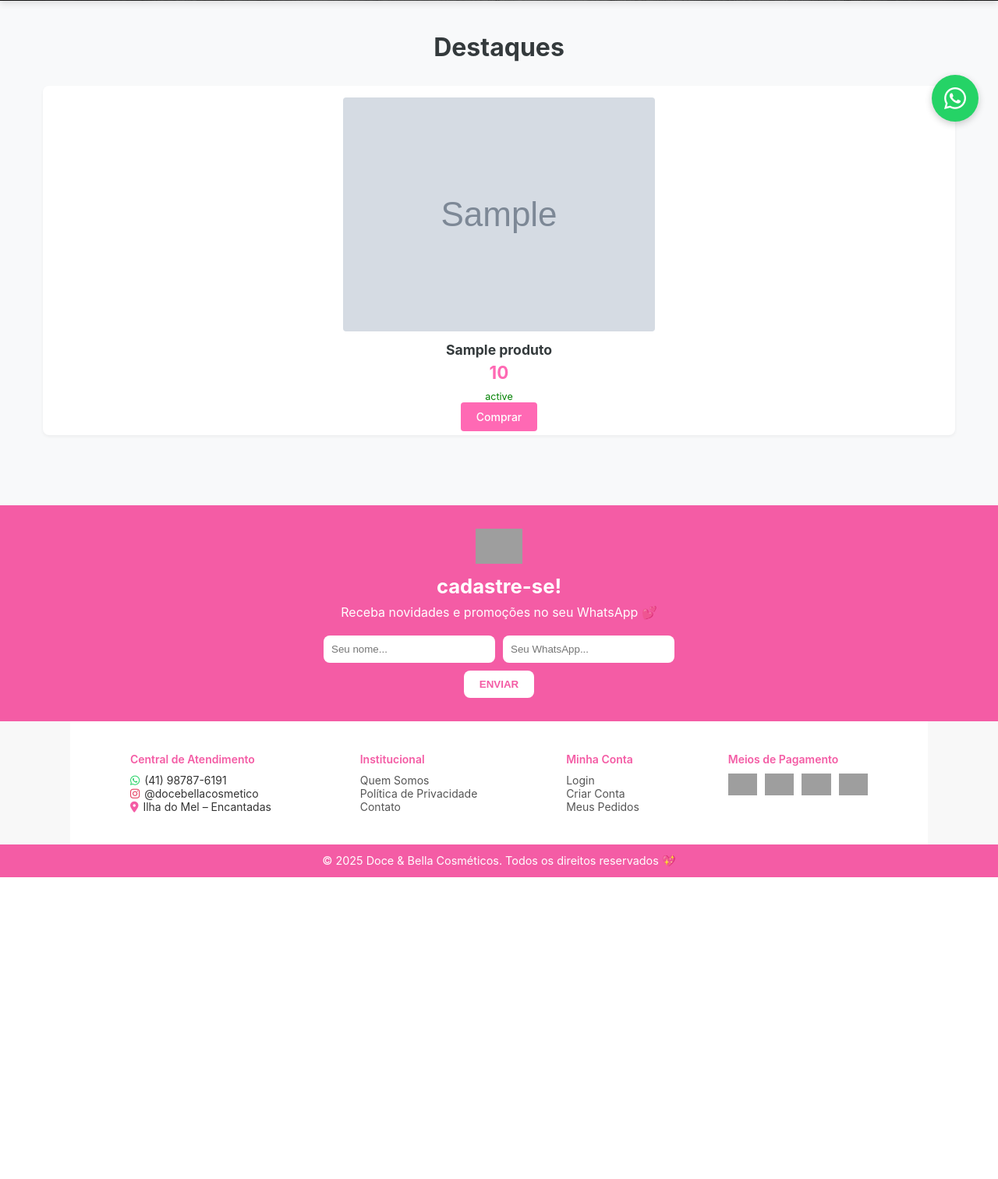
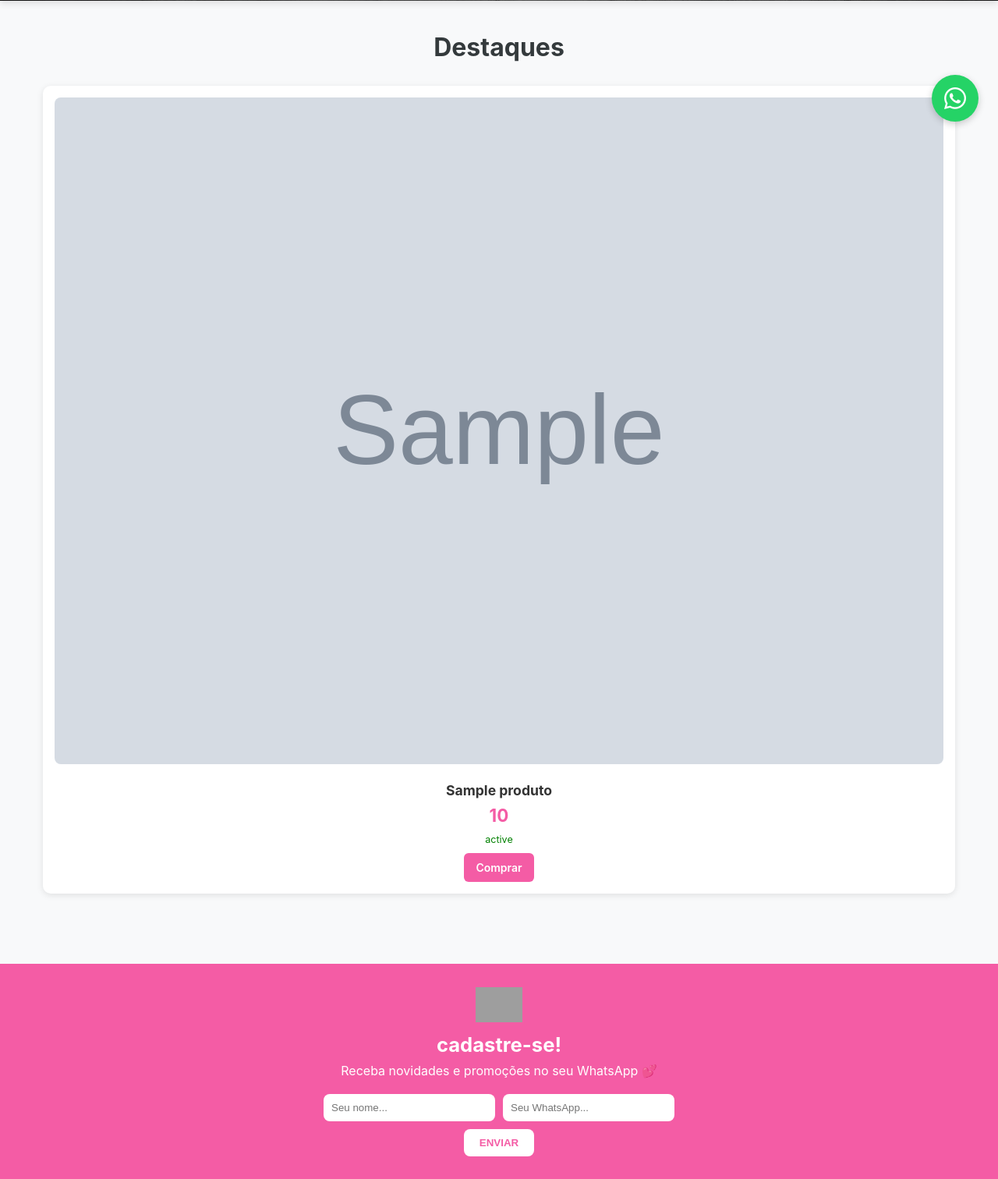
Before and after one commit to ribeiromendes5014-design/docebella-ecommerce, a Django app: template produtos/templates/produtos/home.html in a window 1280 px wide. Shown: the part 619-2131 px from the top of the page at 78% size. Before the commit the page ends 1744 px from the top, so only its background shows below. Run offline with Django 5.2, Linux system fonts and the light colour scheme; the template is opened without the code that fills it: most values are stand-ins (such as "Sample title", 1, 10 or a date in 2020); grey boxes marked "Sample" are stand-in pictures; some libraries are stand-ins or nearby versions; grey boxes are pictures that could not be loaded.

Commit message:
Update home.html

```diff
--- a/produtos/templates/produtos/home.html
+++ b/produtos/templates/produtos/home.html
@@ -3,7 +3,7 @@
 
 {% block extra_css %}
 <style>
-    /* CSS para o Banner de Largura Total (Corrigido para evitar classes duplicadas) */
+    /* === Banner === */
     .full-width-banner-wrapper {
         width: 100vw;
         position: relative;
@@ -11,21 +11,15 @@
         right: 50%;
         margin-left: -50vw;
         margin-right: -50vw;
-        padding: 0;
-        margin-bottom: 40px; /* Adiciona espaço abaixo do banner */
+        margin-bottom: 40px;
     }
 
     .main-banner-image {
-    /* Usa a imagem de fundo que você salvou */
         background-image: url("{% static 'img/banner_principal.png' %}");
-
         background-size: cover;
         background-repeat: no-repeat;
-
-    /* A CORREÇÃO: Altera a posição do fundo e aumenta a altura */
-    background-position: center top 20%; /* Ancoragem ligeiramente acima do centro */
-    height: 550px; /* Aumenta a altura para caber o topo */
-
+        background-position: center top 20%;
+        height: 550px;
         width: 100%;
         display: flex;
         align-items: center;
@@ -40,7 +34,7 @@
         text-shadow: 2px 2px 4px rgba(0, 0, 0, 0.5);
     }
 
-    /* Estilo da seção Destaques */
+    /* === Seção de Destaques === */
     .secao-destaques h2 {
         text-align: center;
         font-size: 2rem;
@@ -53,14 +47,64 @@
         grid-template-columns: repeat(auto-fit, minmax(250px, 1fr));
         gap: 20px;
     }
+
+    .product-card {
+        background: #fff;
+        border-radius: 10px;
+        padding: 15px;
+        box-shadow: 0 2px 8px rgba(0,0,0,0.1);
+        text-align: center;
+    }
+
+    .product-card img {
+        width: 100%;
+        border-radius: 8px;
+        object-fit: cover;
+    }
+
+    .product-card h3 {
+        margin-top: 10px;
+        font-size: 1.1rem;
+        color: #333;
+    }
+
+    .price {
+        font-size: 1.1rem;
+        margin: 8px 0;
+    }
+
+    .price del {
+        color: #999;
+        font-size: 0.9rem;
+        margin-right: 5px;
+    }
+
+    .price strong {
+        color: #f45ca5;
+    }
+
+    .btn-principal {
+        display: inline-block;
+        background: #f45ca5;
+        color: #fff;
+        padding: 10px 15px;
+        border-radius: 6px;
+        text-decoration: none;
+        font-weight: 600;
+        transition: 0.2s;
+    }
+
+    .btn-principal:hover {
+        background: #e3358b;
+    }
 </style>
 {% endblock %}
+
 
 {% block hero_banner %}
 <div class="full-width-banner-wrapper">
     <div class="main-banner-image">
-        <div class="banner-text">
-        </div>
+        <div class="banner-text"></div>
     </div>
 </div>
 {% endblock %}
@@ -85,7 +129,17 @@
 
                     <h3>{{ produto.nome }}</h3>
 
-                    <p class="price">{{ produto.get_display_price }}</p>
+                    {# Mostra preço com promoção se houver #}
+                    {% with promo=produto.promocoes.first %}
+                        {% if promo and promo.esta_vigente %}
+                            <p class="price">
+                                <del>R$ {{ produto.preco }}</del>
+                                <strong>{{ produto.get_display_price }}</strong>
+                            </p>
+                        {% else %}
+                            <p class="price"><strong>{{ produto.get_display_price }}</strong></p>
+                        {% endif %}
+                    {% endwith %}
 
                     <p style="font-size: 0.9em; color: {% if produto.get_estoque_total == 0 %}red{% else %}green{% endif %}; margin-bottom: 10px;">
                         {{ produto.get_status_estoque }}
```
Lines whose indentation alone changed are shown as unchanged.
